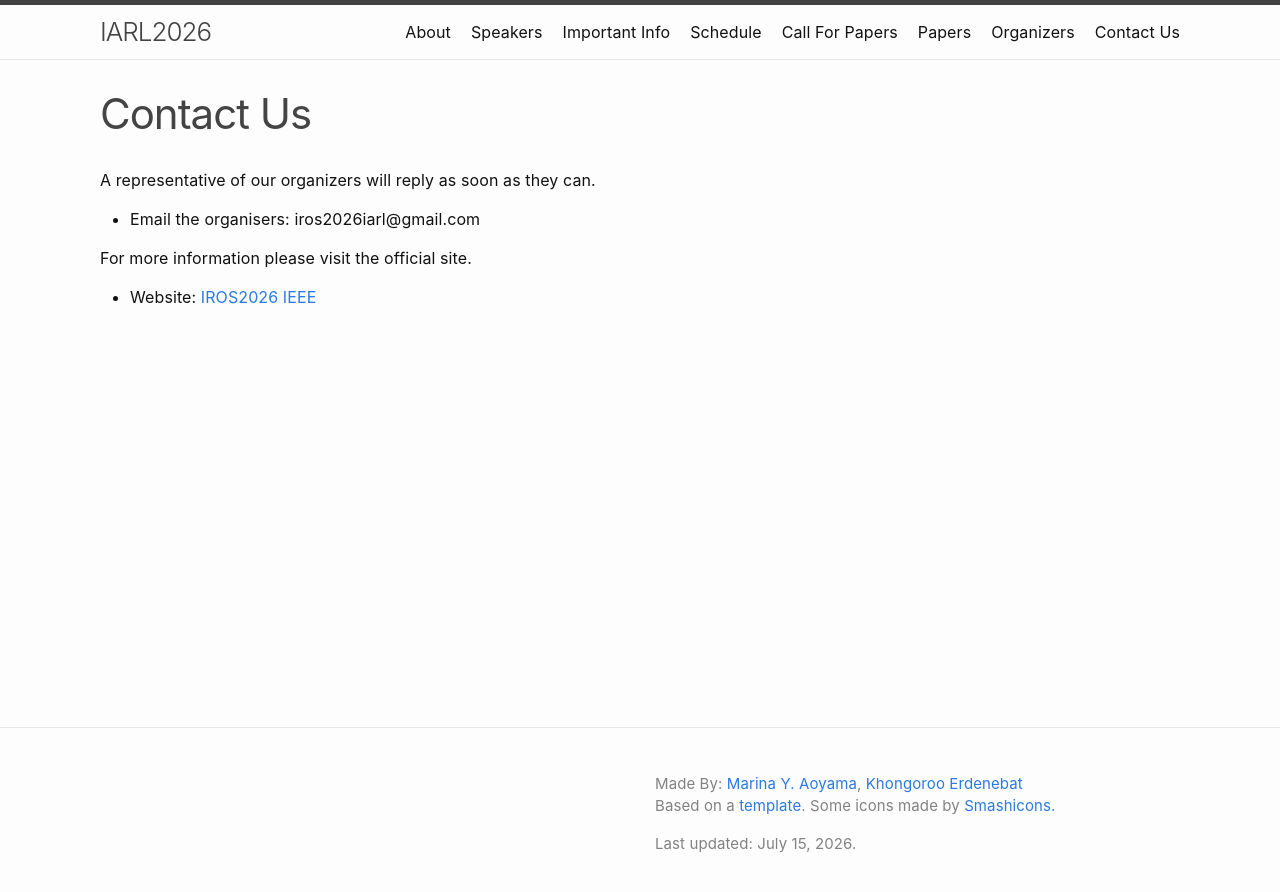
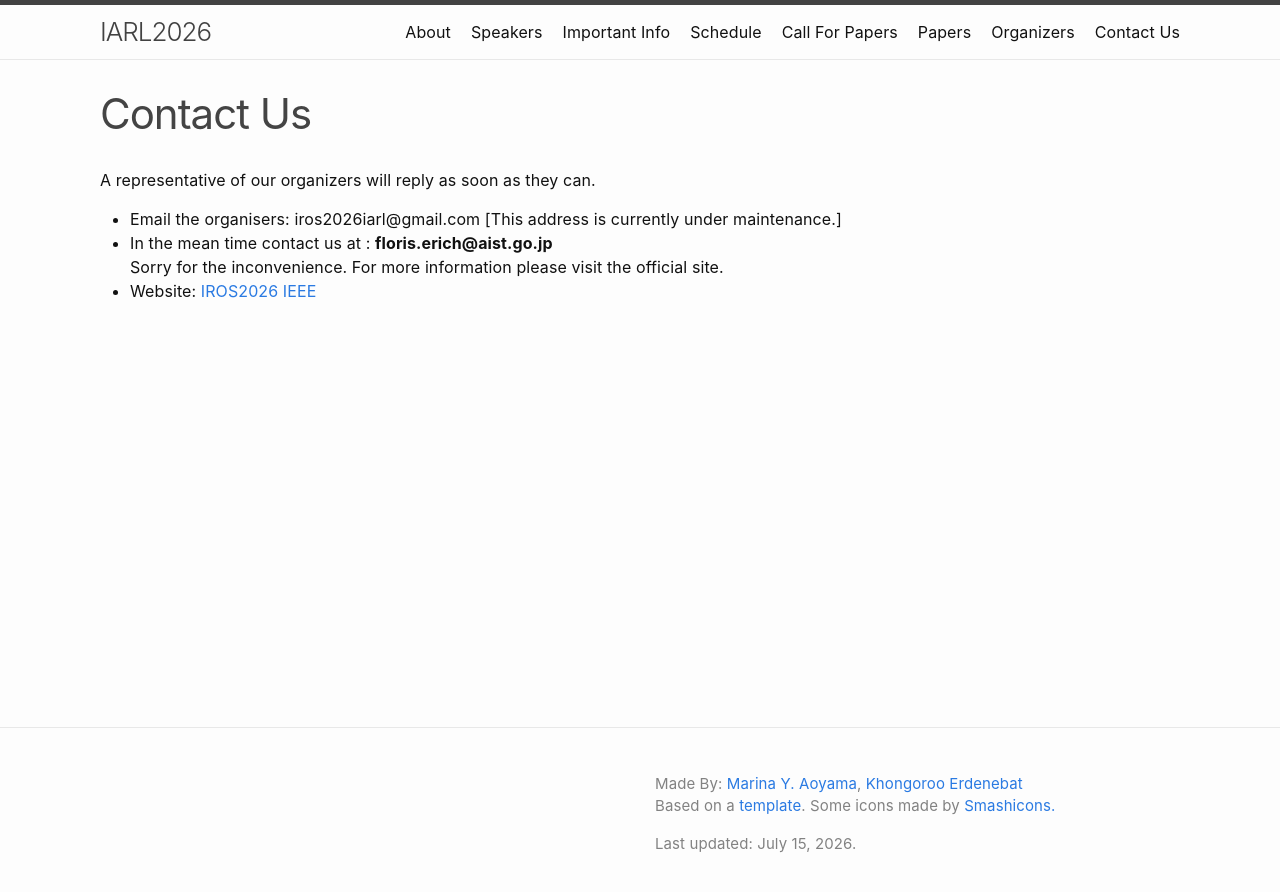
Before and after one commit to aistairc/IROS2026-workshop, a Jekyll site: the page built from contactus.md, in a window 1280 px wide. Shown: the top 892 px of the page. Built offline with Jekyll 4.4.1, drawn with Linux system fonts in a browser that asks for light colours.

Commit message:
update contact info due to acc trouble
Updated contact information and added a notice about email maintenance.

```diff
--- a/contactus.md
+++ b/contactus.md
@@ -4,7 +4,8 @@ title: Contact Us
 permalink: /contactus/
 ---
 A representative of our organizers will reply as soon as they can.
-- Email the organisers: iros2026iarl@gmail.com
-
+- Email the organisers: iros2026iarl@gmail.com [This address is currently under maintenance.]
+- In the mean time contact us at : <strong> floris.erich@aist.go.jp</strong><br>
+Sorry for the inconvenience.
 For more information please visit the official site.
 - Website: <a href="https://2026.ieee-iros.org/" target = "_blank">IROS2026 IEEE</a>
```
